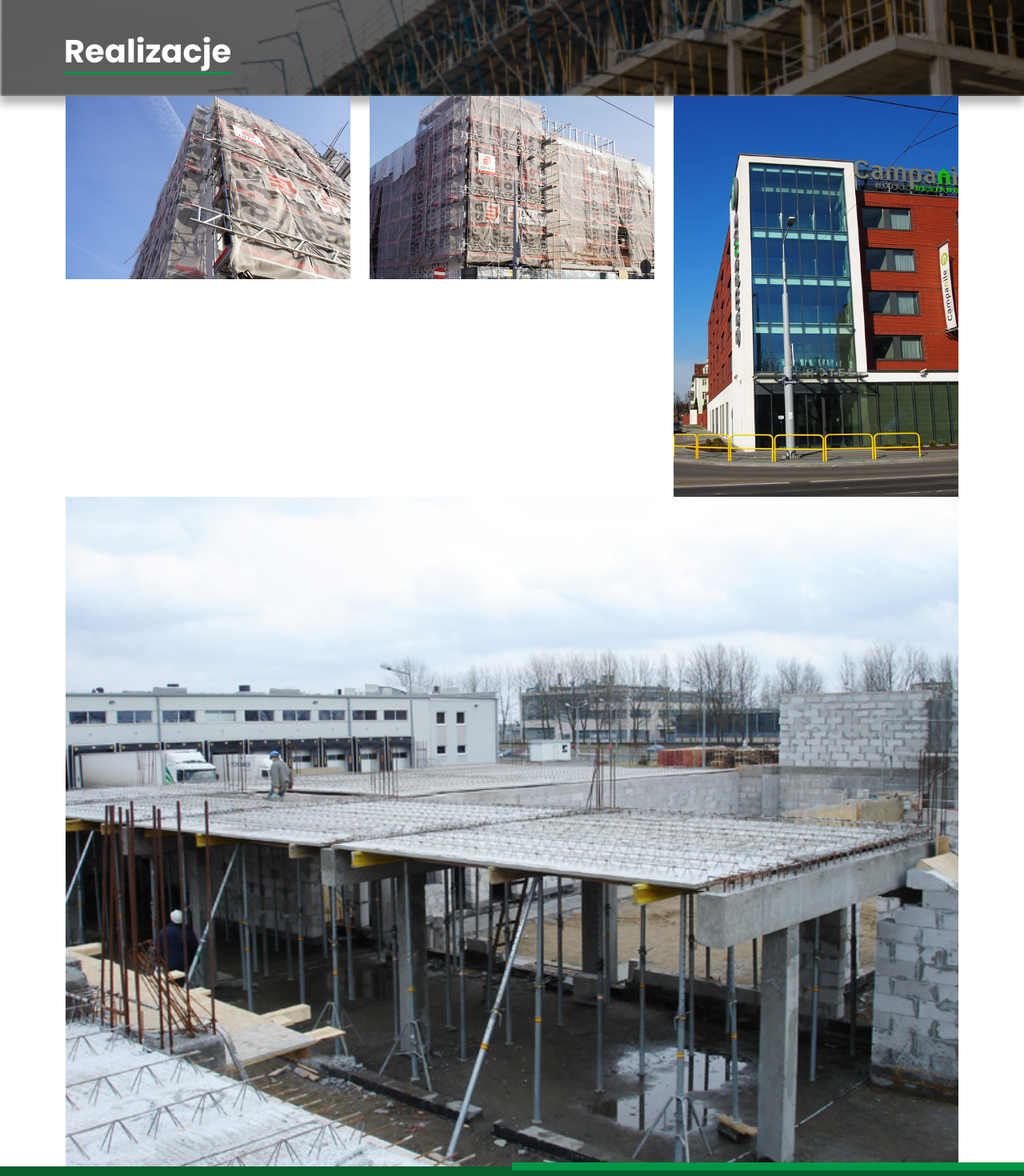
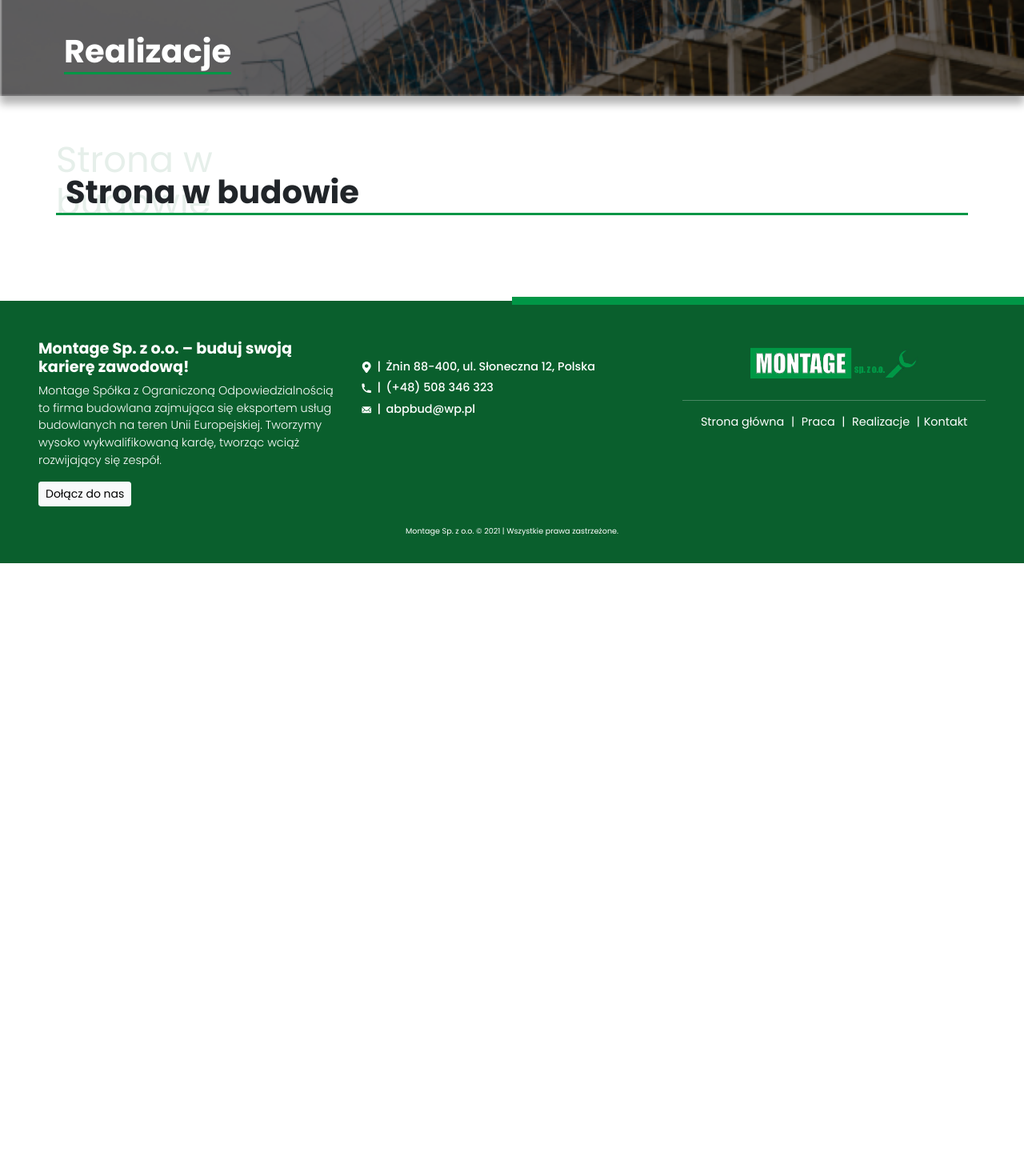
Before and after one commit to mizuris/montage, a Next.js app: page /realizacje in a window 1280 px wide. Shown: the part 280-1750 px from the top of the page at 80% size. After the commit the page ends 984 px from the top, so only its background shows below. Built offline with nearby package versions, Linux system fonts and the light colour scheme.

Commit message:
Fix routing for home buttons

```diff
--- a/next.config.js
+++ b/next.config.js
@@ -1,3 +1,6 @@
 module.exports = {
-  reactStrictMode: true,
-}
+  reactStrictMode: false,
+  images: {
+    loader: "cloudinary",
+  },
+};
--- a/package.json
+++ b/package.json
@@ -4,7 +4,7 @@
   "private": true,
   "scripts": {
     "dev": "next dev",
-    "build": "next build",
+    "build": "next build && next export",
     "start": "next start",
     "lint": "next lint"
   },
--- a/pages/realizacje.js
+++ b/pages/realizacje.js
@@ -7,7 +7,7 @@ import styles from "../styles/Realizacje.module.css";
 
 function Realizacje() {
   return (
-    <main>
+    <main className="building ">
       <Head>
         <title>Realizacje - Montage Sp. z o.o.</title>
         <meta
@@ -21,39 +21,8 @@ function Realizacje() {
         <div className={styles.realizacjeTopImage} />
       </Container>
       <Container>
-        <Row>
-          <Col sm={4}>
-            <img
-              data-source="Campanille Bydgoszcz"
-              className={styles.realizacjeItem}
-              src="/images/job1.jpg"
-              alt=""
-            />
-          </Col>
-          <Col sm={4}>
-            <img
-              data-source="Campanille Bydgoszcz"
-              className={styles.realizacjeItem}
-              src="/images/job2.jpg"
-              alt=""
-            />
-          </Col>
-          <Col sm={4}>
-            <img
-              data-source="Campanille Bydgoszcz"
-              className={styles.realizacjeItem}
-              src="/images/job3-vert.jpg"
-              alt=""
-            />
-          </Col>
-          <Col sm={12}>
-            <img
-              data-source="BMW Motors Bydgoszcz"
-              className={styles.realizacjeItem}
-              src="/images/job4.jpg"
-              alt=""
-            />
-          </Col>
+        <Row className="mt-5 mb-5 pb-5 pt-5">
+          <Header title="Strona w budowie" />
         </Row>
       </Container>
     </main>
```
Also changed, not shown: pages/index.js (+6 -2 lines), styles/globals.css (line endings or trailing spaces).
